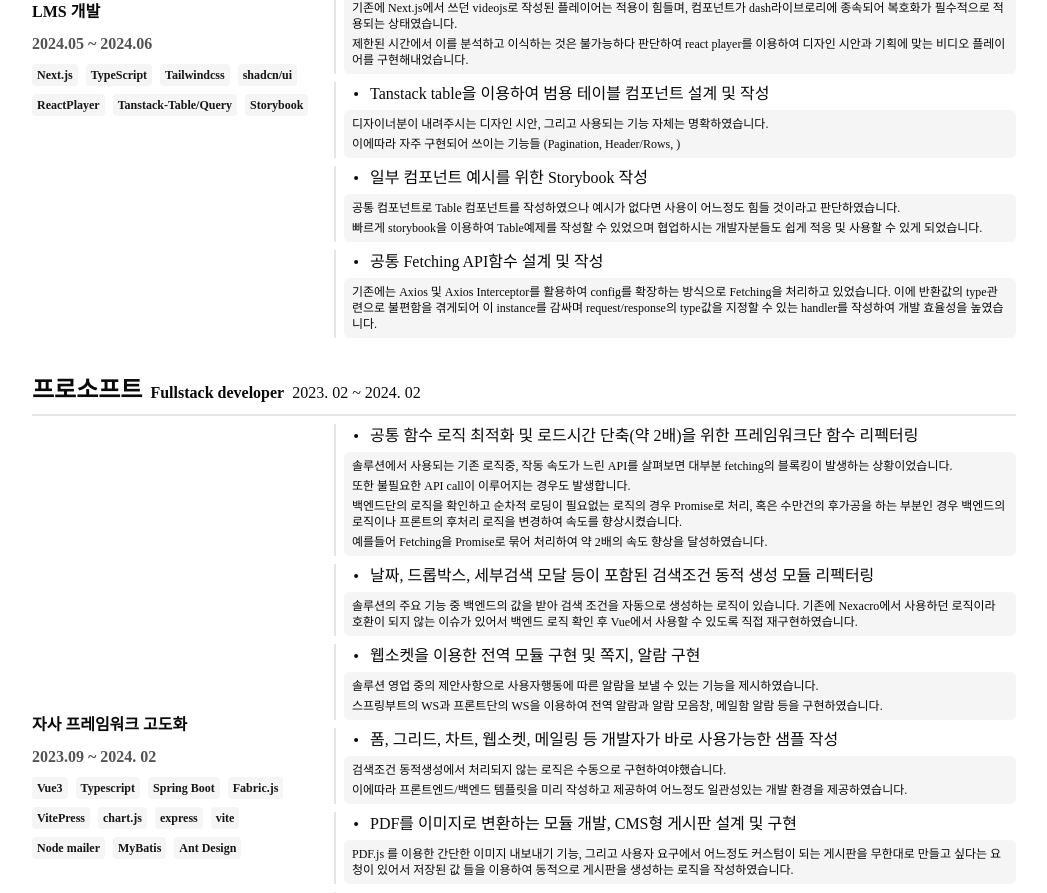
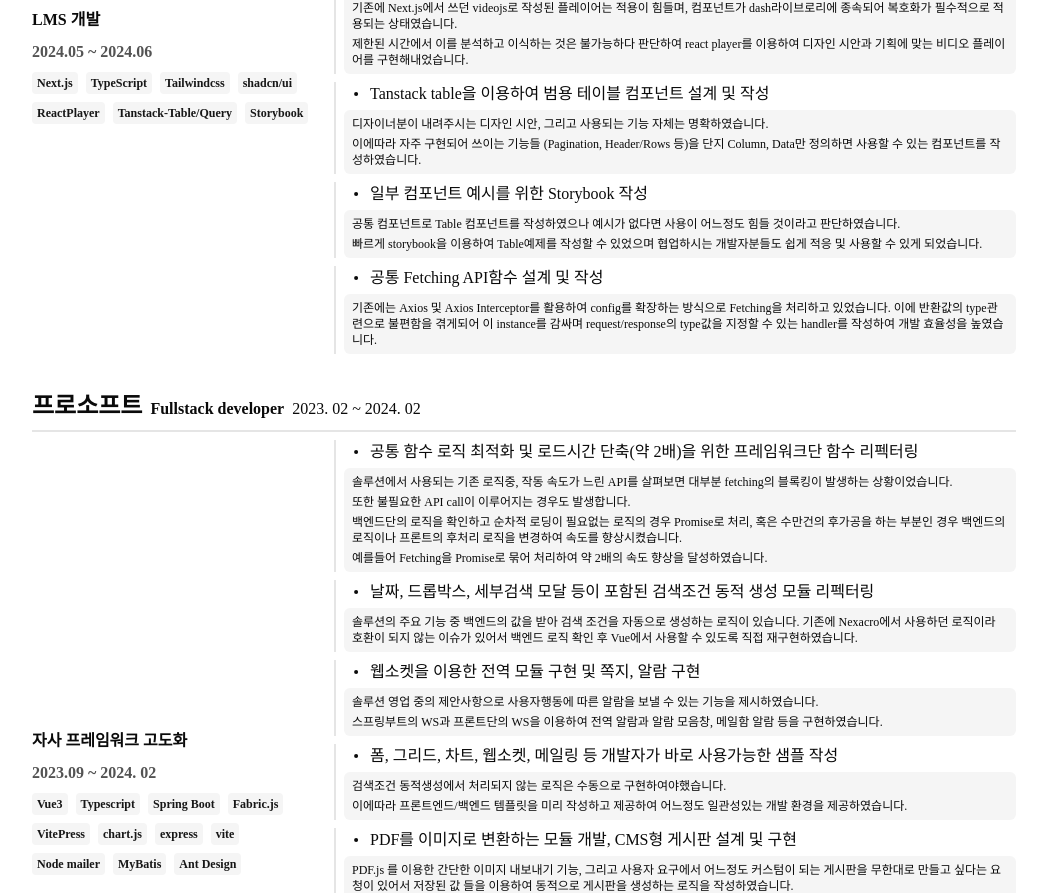
Before and after one commit to B-HS/RESUME, a Next.js app: page / in a window 1280 px wide. Shown: the part 2731-3624 px from the top of the page, without its empty margins (116-1163 px from the left). Built offline with nearby package versions, Linux system fonts and the light colour scheme.

Commit message:
Add lacked information

```diff
--- a/shared/constant/history.tsx
+++ b/shared/constant/history.tsx
@@ -143,7 +143,7 @@ export const history = {
                     {
                         detail: 'Tanstack table을 이용하여 범용 테이블 컴포넌트 설계 및 작성',
                         explaination:
-                            '디자이너분이 내려주시는 디자인 시안, 그리고 사용되는 기능 자체는 명확하였습니다.  이에따라 자주 구현되어 쓰이는 기능들 (Pagination, Header/Rows, )',
+                            '디자이너분이 내려주시는 디자인 시안, 그리고 사용되는 기능 자체는 명확하였습니다.  이에따라 자주 구현되어 쓰이는 기능들 (Pagination, Header/Rows 등)을 단지 Column, Data만 정의하면 사용할 수 있는 컴포넌트를 작성하였습니다.',
                     },
                     {
                         detail: '일부 컴포넌트 예시를 위한 Storybook 작성',
```
